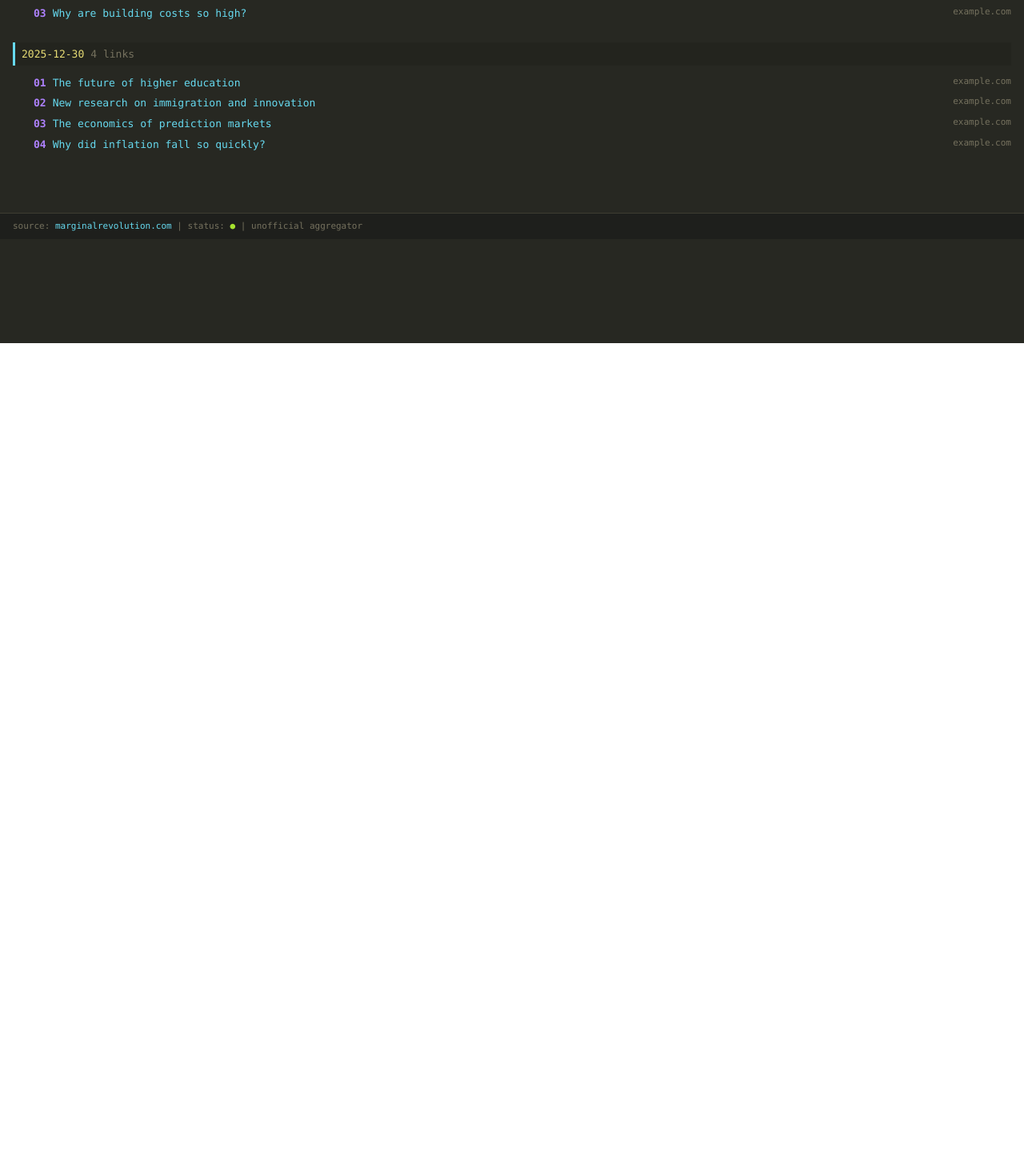
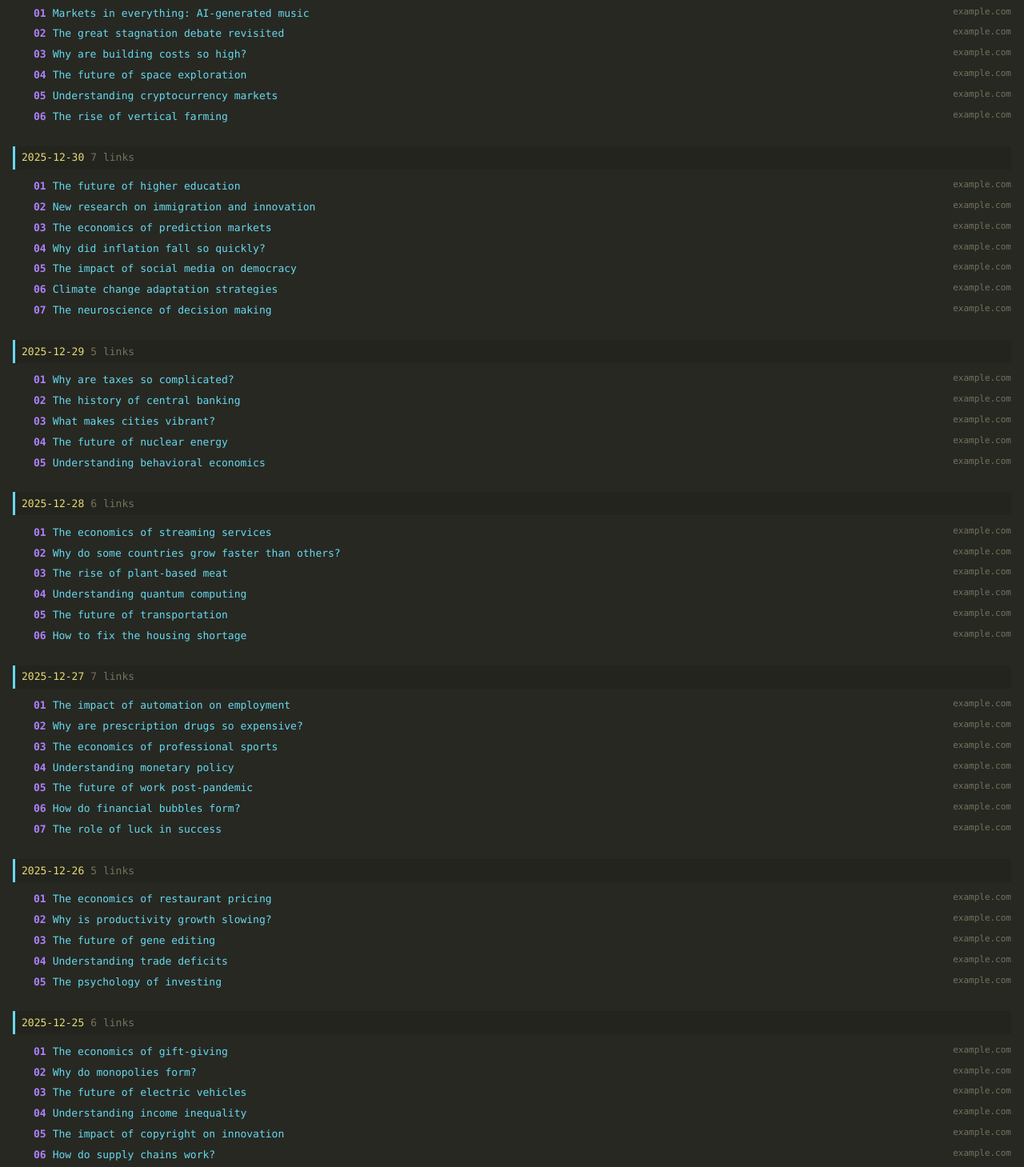
Before and after one commit to lemur1905/mr-links, a React (Create React App) app: page / in a window 1280 px wide. Shown: the part 371-1830 px from the top of the page at 80% size. Before the commit the page ends 800 px from the top, so only its background shows below. Built offline with nearby package versions, Linux system fonts and the light colour scheme.

Commit message:
Added links to test scrolling.

```diff
--- a/src/App.js
+++ b/src/App.js
@@ -9,7 +9,9 @@ const mockLinks = [
       { title: 'Why are hospitals so expensive in the US?', url: 'https://example.com/hospital-costs' },
       { title: 'The return of industrial policy', url: 'https://example.com/industrial-policy' },
       { title: 'New data on remote work productivity', url: 'https://example.com/remote-work' },
-      { title: 'The cultural impact of recommendation algorithms', url: 'https://example.com/algorithms-culture' }
+      { title: 'The cultural impact of recommendation algorithms', url: 'https://example.com/algorithms-culture' },
+      { title: 'How do you measure innovation?', url: 'https://example.com/measure-innovation' },
+      { title: 'The psychology of procrastination', url: 'https://example.com/procrastination' }
     ]
   },
   {
@@ -18,7 +20,10 @@ const mockLinks = [
     links: [
       { title: 'Markets in everything: AI-generated music', url: 'https://example.com/ai-music' },
       { title: 'The great stagnation debate revisited', url: 'https://example.com/stagnation' },
-      { title: 'Why are building costs so high?', url: 'https://example.com/building-costs' }
+      { title: 'Why are building costs so high?', url: 'https://example.com/building-costs' },
+      { title: 'The future of space exploration', url: 'https://example.com/space-exploration' },
+      { title: 'Understanding cryptocurrency markets', url: 'https://example.com/crypto-markets' },
+      { title: 'The rise of vertical farming', url: 'https://example.com/vertical-farming' }
     ]
   },
   {
@@ -28,7 +33,69 @@ const mockLinks = [
       { title: 'The future of higher education', url: 'https://example.com/higher-ed' },
       { title: 'New research on immigration and innovation', url: 'https://example.com/immigration-innovation' },
       { title: 'The economics of prediction markets', url: 'https://example.com/prediction-markets' },
-      { title: 'Why did inflation fall so quickly?', url: 'https://example.com/inflation' }
+      { title: 'Why did inflation fall so quickly?', url: 'https://example.com/inflation' },
+      { title: 'The impact of social media on democracy', url: 'https://example.com/social-media-democracy' },
+      { title: 'Climate change adaptation strategies', url: 'https://example.com/climate-adaptation' },
+      { title: 'The neuroscience of decision making', url: 'https://example.com/neuroscience-decisions' }
+    ]
+  },
+  {
+    id: 4,
+    date: '2025-12-29',
+    links: [
+      { title: 'Why are taxes so complicated?', url: 'https://example.com/tax-complexity' },
+      { title: 'The history of central banking', url: 'https://example.com/central-banking' },
+      { title: 'What makes cities vibrant?', url: 'https://example.com/vibrant-cities' },
+      { title: 'The future of nuclear energy', url: 'https://example.com/nuclear-energy' },
+      { title: 'Understanding behavioral economics', url: 'https://example.com/behavioral-econ' }
+    ]
+  },
+  {
+    id: 5,
+    date: '2025-12-28',
+    links: [
+      { title: 'The economics of streaming services', url: 'https://example.com/streaming-economics' },
+      { title: 'Why do some countries grow faster than others?', url: 'https://example.com/growth-rates' },
+      { title: 'The rise of plant-based meat', url: 'https://example.com/plant-based-meat' },
+      { title: 'Understanding quantum computing', url: 'https://example.com/quantum-computing' },
+      { title: 'The future of transportation', url: 'https://example.com/future-transportation' },
+      { title: 'How to fix the housing shortage', url: 'https://example.com/housing-shortage' }
+    ]
+  },
+  {
+    id: 6,
+    date: '2025-12-27',
+    links: [
+      { title: 'The impact of automation on employment', url: 'https://example.com/automation-employment' },
+      { title: 'Why are prescription drugs so expensive?', url: 'https://example.com/drug-prices' },
+      { title: 'The economics of professional sports', url: 'https://example.com/sports-economics' },
+      { title: 'Understanding monetary policy', url: 'https://example.com/monetary-policy' },
+      { title: 'The future of work post-pandemic', url: 'https://example.com/future-work' },
+      { title: 'How do financial bubbles form?', url: 'https://example.com/financial-bubbles' },
+      { title: 'The role of luck in success', url: 'https://example.com/luck-success' }
+    ]
+  },
+  {
+    id: 7,
+    date: '2025-12-26',
+    links: [
+      { title: 'The economics of restaurant pricing', url: 'https://example.com/restaurant-pricing' },
+      { title: 'Why is productivity growth slowing?', url: 'https://example.com/productivity-growth' },
+      { title: 'The future of gene editing', url: 'https://example.com/gene-editing' },
+      { title: 'Understanding trade deficits', url: 'https://example.com/trade-deficits' },
+      { title: 'The psychology of investing', url: 'https://example.com/investing-psychology' }
+    ]
+  },
+  {
+    id: 8,
+    date: '2025-12-25',
+    links: [
+      { title: 'The economics of gift-giving', url: 'https://example.com/gift-giving' },
+      { title: 'Why do monopolies form?', url: 'https://example.com/monopolies' },
+      { title: 'The future of electric vehicles', url: 'https://example.com/electric-vehicles' },
+      { title: 'Understanding income inequality', url: 'https://example.com/income-inequality' },
+      { title: 'The impact of copyright on innovation', url: 'https://example.com/copyright-innovation' },
+      { title: 'How do supply chains work?', url: 'https://example.com/supply-chains' }
     ]
   }
 ];
```
